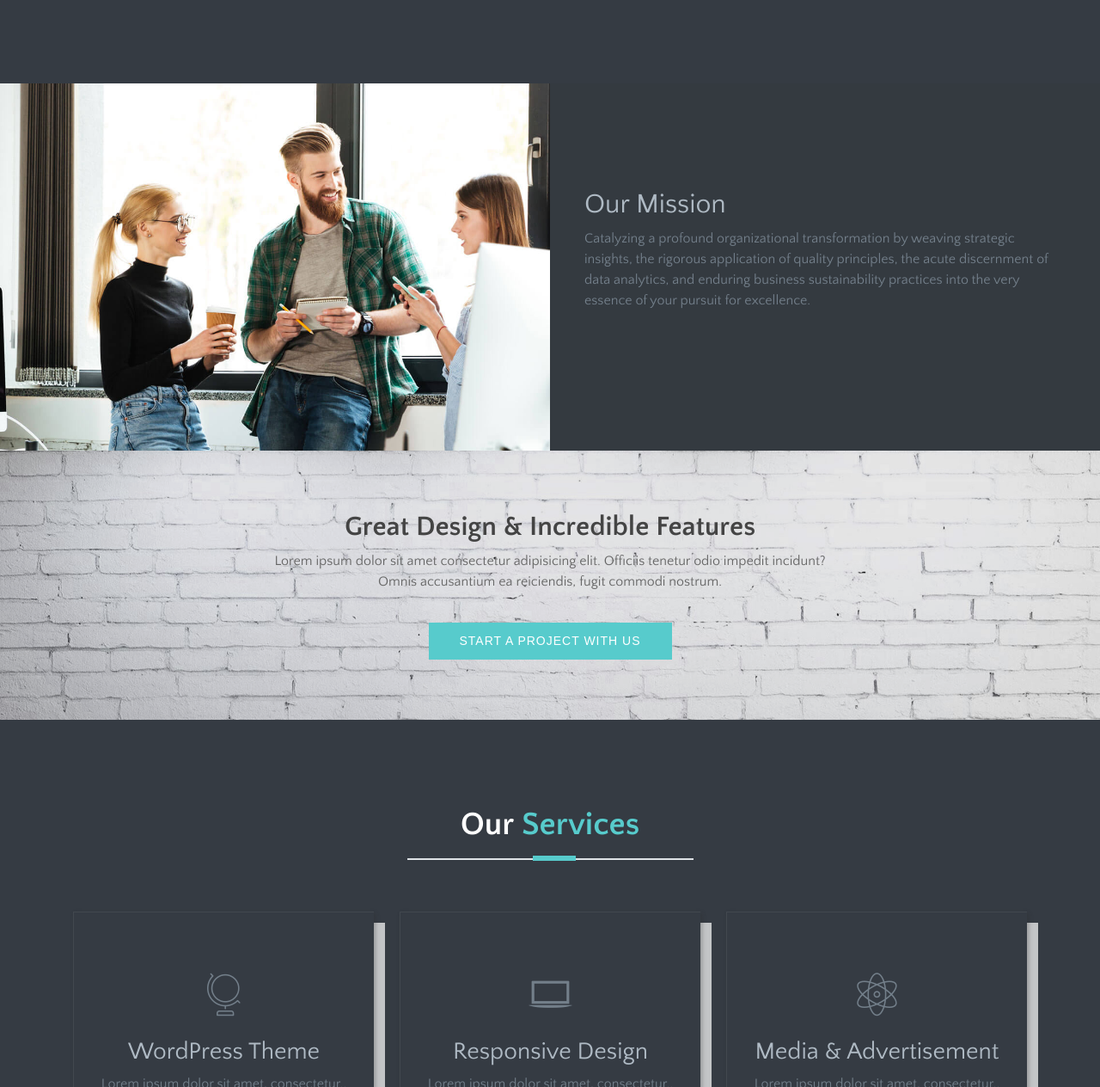
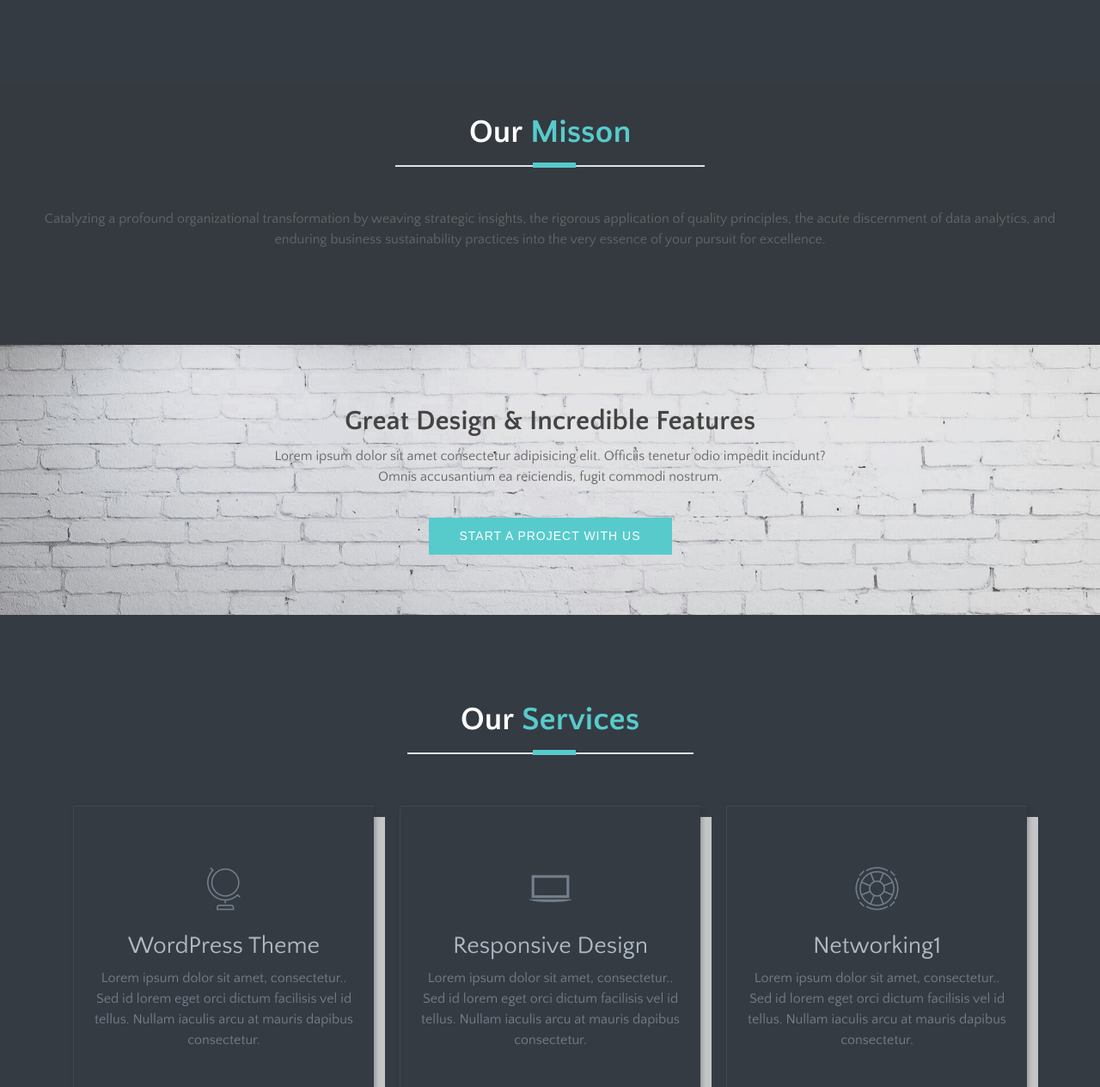
Before and after one commit to YvonneBeirneFitzGerald/HeadfordDesigns, a website: page theme/index.html in a window 1280 px wide. Shown: the part 1536-2800 px from the top of the page at 86% size. Drawn offline with Linux system fonts and the light colour scheme; files whose address does not match are found by name; a web font is replaced by a local one.

Commit message:
update index about

```diff
--- a/theme/index.html
+++ b/theme/index.html
@@ -1,11 +1,5 @@
 <!DOCTYPE html>
 
-<!--
- // WEBSITE: https://theYvonne.com
- // TWITTER: https://twitter.com/YvonFitz
- // FACEBOOK: https://theYvonne.io
- // GITHUB: https://github.com/YvonneBeirneFitzGerald/
--->
 
 <html lang="en">
 <head>
@@ -77,11 +71,7 @@ Welcome Slider
 		<source src="images/banner/hero-video.mp4" type="video/mp4">
 	</video> -->
  	<div class="block">
- 		<div class="video-button mb-5">
- 			<a class="popup-video" href="https://www.youtube.com/watch?v=jrkvirglgaQ">
- 				<i class="tf-ion-play"></i>
- 			</a>
- 		</div>
+
  		<h1>Headford Designs</h1>
  		<p>Headfirst to Success, Designing Business Excellent, & Elevating Your Business Beyond Your Competition</p>
  		<a href="#services" class="btn btn-transparent smooth-scroll">Explore Us</a>
@@ -210,24 +200,17 @@ End Sticky Navigation
 		</div> <!-- End row -->
 	</div> <!-- End container -->
 </section> <!-- End section -->
-
 <section class="section about-2 padding-0 bg-dark" id="about">
 	<div class="container-fluid p-0">
 		<div class="row no-gutters align-items-center">
-			<div class="col-lg-6">
-				<img class="img-fluid" src="images/about/about-business-man.jpg" alt="">
-			</div>
-			<div class="col-lg-6">
 				<div class="content-block">
-					<h2>Our Mission</h2>
-					<p>Catalyzing a profound organizational transformation by weaving strategic insights, the rigorous application of quality principles, the acute discernment of data analytics, and enduring business sustainability practices into the very essence of your pursuit for excellence.</p>
-					<div class="row">
-						<div class="col-md-6">
-							<div class="media">
-
-
-
-							</div>
+				<!-- section title -->
+					<div class="title text-center wow fadeIn" data-wow-duration="500ms">
+						<h2>Our <span class="color">Misson</span></h2>
+						<div class="border"></div>
+							<BR>
+							<BR>
+							<p>Catalyzing a profound organizational transformation by weaving strategic insights, the rigorous application of quality principles, the acute discernment of data analytics, and enduring business sustainability practices into the very essence of your pursuit for excellence.
 						</div>
 					</div>
 				</div>
@@ -235,6 +218,9 @@ End Sticky Navigation
 		</div>
 	</div>
 </section>
+
+
+
 
 <!--
 Start Call To Action
@@ -293,16 +279,20 @@ Start Call To Action
 			<!-- End Single Service Item -->
 
 			<!-- Single Service Item -->
-			<article class="col-lg-4 col-md-6 wow fadeInUp" data-wow-duration="500ms" data-wow-delay="400ms">
-				<div class="service-block text-center">
+
+			<article class="col-lg-4 col-md-6 wow fadeInUp" data-wow-duration="500ms" data-wow-delay="600ms">
+				<div class="service-block text-center kill-margin-bottom">
 					<div class="service-icon text-center">
-						<i class="tf-genius"></i>
+						<i class="tf-lifesaver"></i>
 					</div>
-					<h3>Media &amp; Advertisement</h3>
+					<h3>Networking1</h3>
 					<p>Lorem ipsum dolor sit amet, consectetur.. Sed id lorem eget orci dictum facilisis vel id tellus. Nullam
 						iaculis arcu at mauris dapibus consectetur.</p>
 				</div>
 			</article>
+
+
+
 			<!-- End Single Service Item -->
 
 			<!-- Single Service Item -->
```
